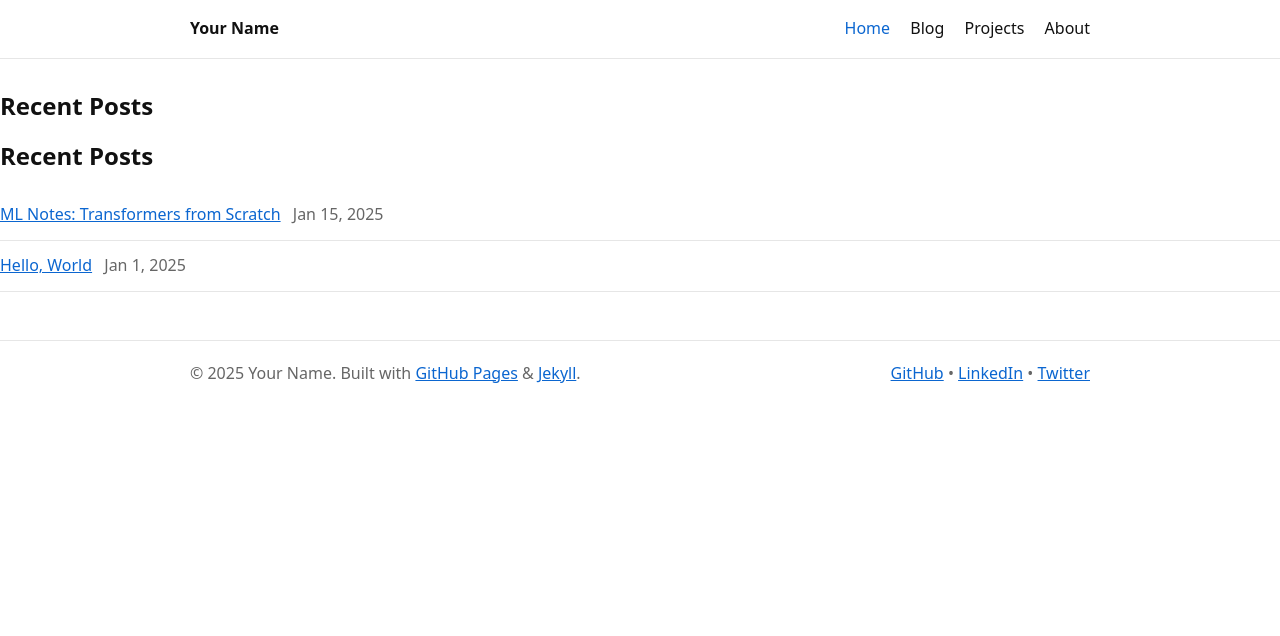
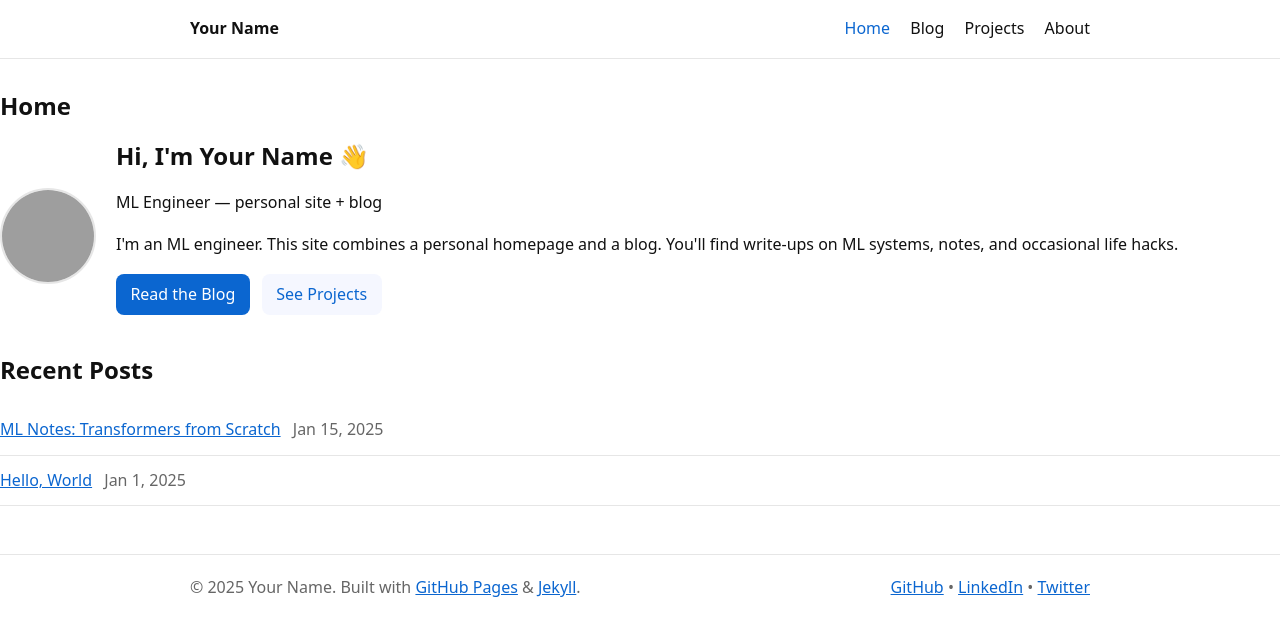
Before and after one commit to LazyDart/lazydart.github.io, a Jekyll site: the page built from index.md, in a window 1280 px wide. Shown: the top 636 px of the page. Built offline with Jekyll 4.4.1, drawn with Linux system fonts in a browser that asks for light colours; our own code applies the rules of GitHub Pages for plain Markdown files; grey boxes are pictures that could not be loaded.

Commit message:
fix: fix too much deleted

```diff
--- a/index.md
+++ b/index.md
@@ -1,3 +1,23 @@
+---
+title: "Home"
+layout: page
+permalink: /
+---
+
+<div class="hero">
+  <img src="{{ '/assets/img/profile.jpg' | relative_url }}" alt="Profile" class="avatar" />
+  <div>
+    <h1>Hi, I'm {{ site.author.name }} 👋</h1>
+    <p>{{ site.tagline }}</p>
+    <p>
+      I'm an ML engineer. This site combines a personal homepage and a blog.
+      You'll find write-ups on ML systems, notes, and occasional life hacks.
+    </p>
+    <p><a class="button" href="{{ '/blog/' | relative_url }}">Read the Blog</a>
+       <a class="button button-secondary" href="{{ '/projects/' | relative_url }}">See Projects</a></p>
+  </div>
+</div>
+
 ## Recent Posts
 <div class="card">
 <ul class="post-list">
```
